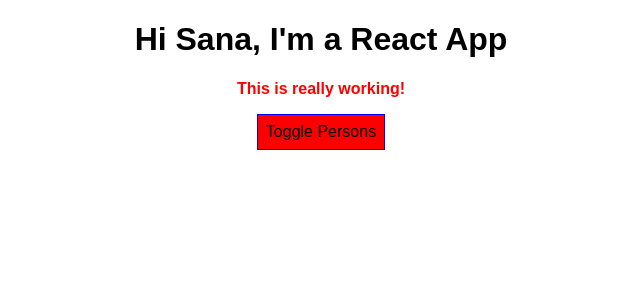
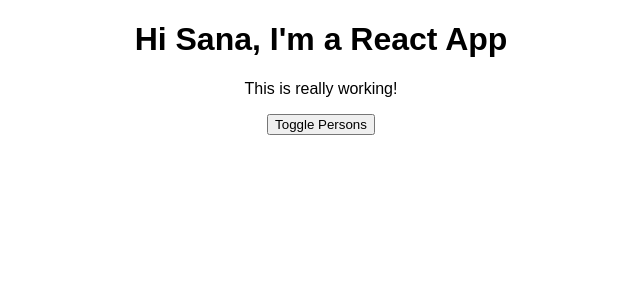
Before and after one commit to sgolrang/react-complete-guide, a React (Create React App) app: page / in a window 1280 px wide. Shown: the top 300 px of the page, without its empty margins (319-959 px from the left). Built offline with nearby package versions, Linux system fonts and the light colour scheme.

Commit message:
removed styled components from app.js

```diff
--- a/src/App.css
+++ b/src/App.css
@@ -7,7 +7,18 @@
 .bold{
   font-weight: bold;
 }
-
+.button{
+  background-color: green;
+color: white;
+font: inherit;
+border: 1px solid blue;
+padding: 8px;
+cursor: pointer;
+}
+.button:hover {
+    background-color: lightgreen;
+    color: black;
+}
 .App-logo {
   animation: App-logo-spin infinite 20s linear;
   height: 80px;
--- a/src/App.js
+++ b/src/App.js
@@ -2,9 +2,7 @@ import React, {Component, useState} from 'react';
 import logo from './logo.svg';
 import './App.css';
 import Person from "./Person/Person";
-import person from "./Person/Person";
 // import App from "react-scripts/template/src/App";
-
 class App extends Component {
     state = {
         persons: [
@@ -55,11 +53,15 @@ class App extends Component {
     }
     render() {
         const style = {
-            backgroundColor: 'white',
+            backgroundColor: 'red',
             font: 'inherit',
             border: '1px solid blue',
             padding: '8px',
             cursor: 'pointer',
+            ':hover':{
+                backgroundColor: 'lightgreen',
+                color: 'black'
+            }
         };
         let persons = null;
         if(this.state.showPersons){
@@ -76,33 +78,30 @@ class App extends Component {
 
                 </div>
             );
+        style.backgroundColor = 'red';
+        style[':hover'] = {
+            backgroundColor: 'salmon',
+            color: 'black'
         }
-        style.backgroundColor = 'red'
-        let classes = ['red','bold'].join(' ');
+    }
+        let classes = [];
+        if(this.state.persons.length <=2){
+            classes.push('red');
+        }
+        if(this.state.persons.length <=1){
+            classes.push('bold');
+        }
         return (
-            <div className="App">
-                <h1>Hi Sana,  I'm a React App</h1>
-                <p className={classes}>This is really working!</p>
-                <button
-                style={style}
-                onclick={this.togglePersonHandler}>Toggle Persons</button>
+        <div className="App">
+        <h1>Hi Sana,  I'm a React App</h1>
+        <p className={classes.join(' ')}>This is really working!</p>
+        <button alt={this.state.showPersons}
+        onclick={this.togglePersonHandler}>Toggle Persons</button>
                 {persons}
             </div>
+
         );
 
     }
 }
-
 export default App;
-
-    // {/*<Person*/}
-    //                 {/*    name={this.state.persons[0].name}*/}
-    //                 {/*    age={this.state.persons[0].age}/>*/}
-    //                 {/*<Person*/}
-    //                 {/*    name={this.state.persons[1].name}*/}
-    //                 {/*    age={this.state.persons[1].age}*/}
-    //                 {/*    click={this.nameChangedHandler.bind(this, 'Max!')}*/}
-    //                 {/*    changed = {this.nameChangedHandler}>My hobbies: Racing</Person>*/}
-    //                 {/*<Person*/}
-    //                 {/*    name={this.state.persons[2].name}*/}
-    //                 {/*    age={this.state.persons[2].age}/>*/}
--- a/src/Person/Person.css
+++ b/src/Person/Person.css
@@ -1,9 +1,13 @@
-.Person {
+/* .Person {
     width: 60%;
     margin: auto;
     border: 1px solid #eeeeee;
     box-shadow: 0 2px 3px #cccccc;
     padding: 16px;
     text-align: center;
-
 }
+@media(min-width: 500px){
+    .Person{
+        width: 450px;
+    }
+} */
--- a/src/Person/Person.js
+++ b/src/Person/Person.js
@@ -1,12 +1,31 @@
 import React from 'react';
-import './Person.css'
+// import './Person.css';
+import styled from 'styled-components';
+const StyleDiv =  styled.div`
+width: 60%;
+margin: auto;
+border: 1px solid #eeeeee;
+box-shadow: 0 2px 3px #cccccc;
+padding: 16px;
+text-align: center;
+
+@media(min-width: 500px){
+.Person{
+    width: 450px;
+}
+}`;
 const person = (props) => {
+    const style = {
+       '@media (min-width: 500px)': {
+           width: '450px'
+       }
+    };
     return(
-        <div className="Person">
+
+        <div className="Person" style={style}>
             <p>onClick= {props.click}I'm {props.name}, {props.age}</p>
             <p>{props.children}</p>
-            <input type={"text"} onChange={props.change} value={props.name} />
+            <input type="text" onChange={props.change} value={props.name} />
         </div>
-
 )};
 export default person;
```
